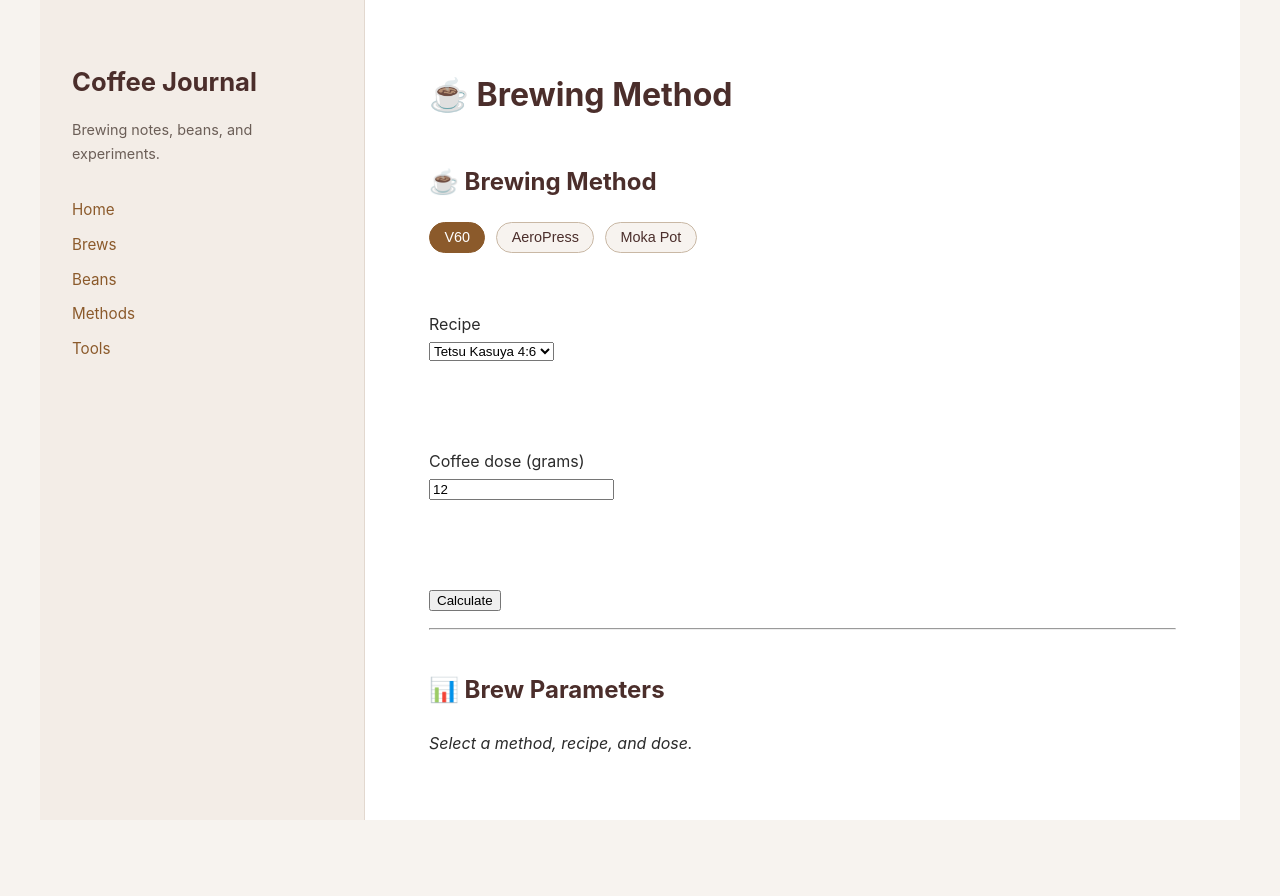
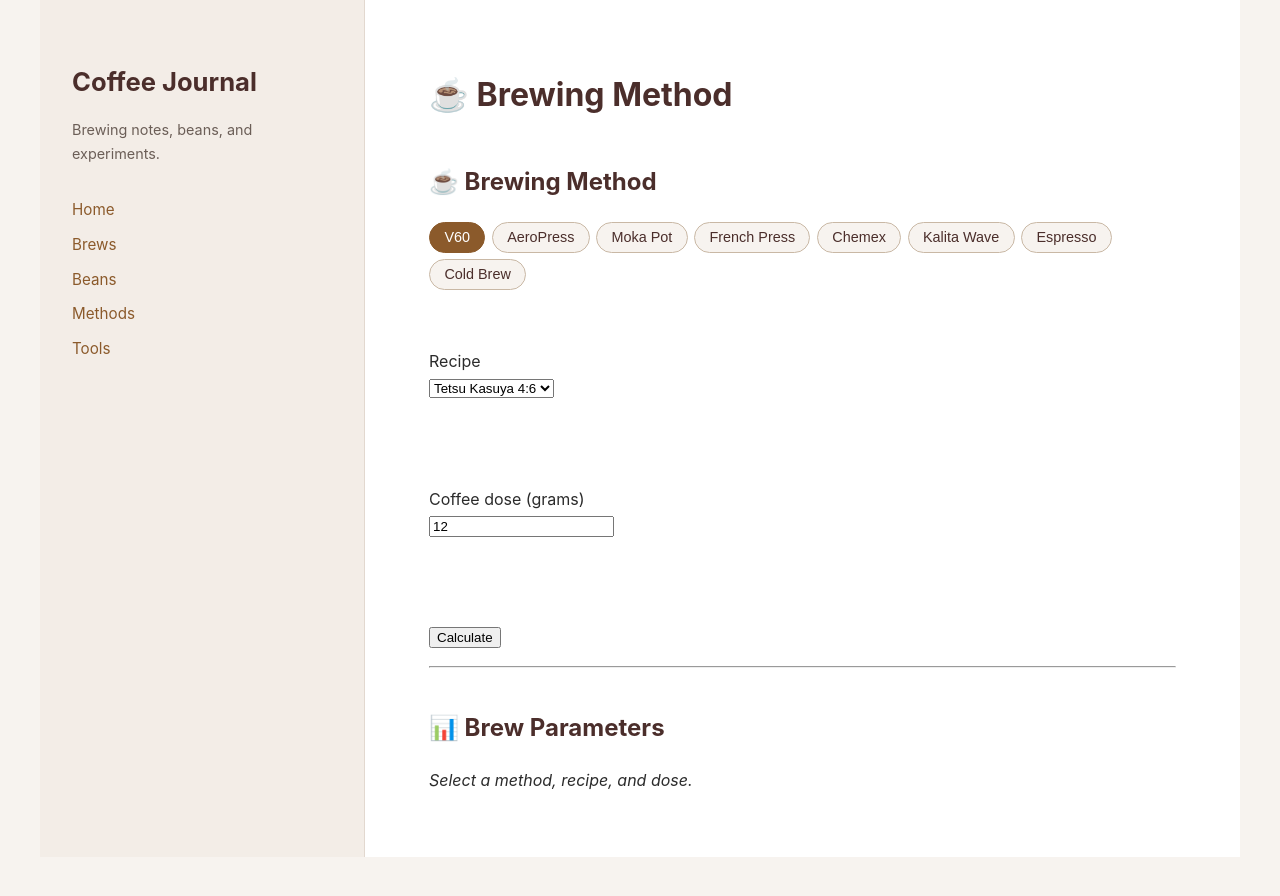
Before and after one commit to truedevopsmk-lab/coffee-test, a Jekyll site: the page built from tools/brew-calculator/index.md, in a window 1280 px wide. Shown: the top 896 px of the page. Built offline with Jekyll 4.4.1, drawn with Linux system fonts in a browser that asks for light colours; our own code applies the rules of GitHub Pages for plain Markdown files; some of the changed lines change nothing that is shown.

Commit message:
Add more brew methods and dynamic method picker

```diff
--- a/assets/coffee.css
+++ b/assets/coffee.css
@@ -94,6 +94,9 @@
 /* Method selector badges */
 #methods {
   margin-bottom: 1rem;
+  display: flex;
+  flex-wrap: wrap;
+  gap: 0.4rem;
 }
 
 .method {
@@ -101,7 +104,6 @@
   background: #f7f3ef;
   color: #4b2e2b;
   padding: 0.4rem 0.9rem;
-  margin-right: 0.4rem;
   border-radius: 20px;
   cursor: pointer;
   font-size: 0.9rem;
--- a/tools/brew-calculator/calculator.js
+++ b/tools/brew-calculator/calculator.js
@@ -1,80 +1,20 @@
 document.addEventListener("DOMContentLoaded", () => {
-
-  /* -----------------------------
-     Recipe definitions
-  ------------------------------*/
-  const recipes = {
-    v60: [
-      { id: "tetsu", name: "Tetsu Kasuya 4:6" },
-      { id: "hoffmann", name: "Hoffmann V60" }
-    ],
-    aeropress: [
-      { id: "ap-standard", name: "AeroPress (Inverted)" },
-      { id: "ap-concentrate", name: "AeroPress Concentrate" }
-    ],
-    mokapot: [
-      { id: "moka-classic", name: "Moka Pot (Classic)" }
-    ]
-  };
-
-  let currentMethod = "v60";
-
-  const recipeSelect = document.getElementById("recipe");
-  const output = document.getElementById("output");
-  const brewLogActions = document.getElementById("brew-log-actions");
-
-  /* -----------------------------
-     Populate recipe dropdown
-  ------------------------------*/
-  function loadRecipes() {
-    recipeSelect.innerHTML = "";
-    recipes[currentMethod].forEach(r => {
-      const opt = document.createElement("option");
-      opt.value = r.id;
-      opt.textContent = r.name;
-      recipeSelect.appendChild(opt);
-    });
-  }
-
-  /* -----------------------------
-     Method selector badges
-  ------------------------------*/
-  document.querySelectorAll(".method").forEach(btn => {
-    btn.addEventListener("click", () => {
-      document.querySelectorAll(".method").forEach(b =>
-        b.classList.remove("active")
-      );
-      btn.classList.add("active");
-      currentMethod = btn.dataset.method;
-      loadRecipes();
-      output.innerHTML = "<em>Select a method, recipe, and dose.</em>";
-      brewLogActions.style.display = "none";
-    });
-  });
-
-  loadRecipes();
-
-  /* -----------------------------
-     CALCULATE (exposed globally)
-  ------------------------------*/
-  window.calculate = function () {
-    const recipe = recipeSelect.value;
-    const coffee = parseFloat(document.getElementById("coffee").value);
-
-    if (!coffee || coffee <= 0) {
-      output.innerHTML = "<strong>Please enter a valid coffee dose.</strong>";
-      return;
-    }
-
-    /* -------- V60: Tetsu 4:6 -------- */
-    if (recipe === "tetsu") {
+  const methods = [
+    {
+      id: "v60",
+      name: "V60",
+      recipes: [
+        {
+          id: "tetsu",
+          name: "Tetsu Kasuya 4:6",
+          render: (coffee) => {
             const ratio = "1:16.6";
             const temp = "90–92°C";
             const total = Math.round(coffee * 16.6);
             const first = Math.round(total * 0.4);
             const second = total - first;
 
-      output.innerHTML = `
+            return `
               <h3>Tetsu Kasuya 4:6 (V60)</h3>
               <ul>
                 <li>Coffee: ${coffee} g</li>
@@ -90,15 +30,17 @@
               tune strength. Lower temperatures preserve clarity.</p>
             `;
           }
-
-    /* -------- V60: Hoffmann -------- */
-    if (recipe === "hoffmann") {
+        },
+        {
+          id: "hoffmann",
+          name: "Hoffmann V60",
+          render: (coffee) => {
             const ratio = "1:16.7";
             const temp = "96–98°C";
             const total = Math.round(coffee * 16.67);
-      const bloom = coffee * 2;
+            const bloom = Math.round(coffee * 2);
 
-      output.innerHTML = `
+            return `
               <h3>Hoffmann V60</h3>
               <ul>
                 <li>Coffee: ${coffee} g</li>
@@ -113,14 +55,22 @@
               uniformity and clarity.</p>
             `;
           }
-
-    /* -------- AeroPress: Inverted -------- */
-    if (recipe === "ap-standard") {
+        }
+      ]
+    },
+    {
+      id: "aeropress",
+      name: "AeroPress",
+      recipes: [
+        {
+          id: "ap-standard",
+          name: "AeroPress (Inverted)",
+          render: (coffee) => {
             const ratio = "1:15";
             const temp = "85–90°C";
             const water = Math.round(coffee * 15);
 
-      output.innerHTML = `
+            return `
               <h3>AeroPress (Inverted)</h3>
               <ul>
                 <li>Coffee: ${coffee} g</li>
@@ -135,15 +85,17 @@
               producing a rich, balanced cup.</p>
             `;
           }
-
-    /* -------- AeroPress: Concentrate -------- */
-    if (recipe === "ap-concentrate") {
+        },
+        {
+          id: "ap-concentrate",
+          name: "AeroPress Concentrate",
+          render: (coffee) => {
             const ratio = "1:4 (brew) + dilution";
             const temp = "85–90°C";
             const brewWater = Math.round(coffee * 4);
             const dilution = Math.round(coffee * 8);
 
-      output.innerHTML = `
+            return `
               <h3>AeroPress Concentrate</h3>
               <ul>
                 <li>Coffee: ${coffee} g</li>
@@ -157,14 +109,22 @@
               without over-extracting.</p>
             `;
           }
-
-    /* -------- Moka Pot -------- */
-    if (recipe === "moka-classic") {
+        }
+      ]
+    },
+    {
+      id: "mokapot",
+      name: "Moka Pot",
+      recipes: [
+        {
+          id: "moka-classic",
+          name: "Moka Pot (Classic)",
+          render: (coffee) => {
             const ratio = "≈1:10–1:15 (by yield)";
             const temp = "Boiling water in base";
             const water = Math.round(coffee * 15);
 
-      output.innerHTML = `
+            return `
               <h3>Moka Pot (Classic)</h3>
               <ul>
                 <li>Coffee: ${coffee} g</li>
@@ -179,25 +139,263 @@
               and produces a sweeter, fuller-bodied cup.</p>
             `;
           }
+        }
+      ]
+    },
+    {
+      id: "frenchpress",
+      name: "French Press",
+      recipes: [
+        {
+          id: "fp-classic",
+          name: "French Press (Classic)",
+          render: (coffee) => {
+            const ratio = "1:15";
+            const temp = "93–96°C";
+            const water = Math.round(coffee * 15);
 
+            return `
+              <h3>French Press (Classic)</h3>
+              <ul>
+                <li>Coffee: ${coffee} g</li>
+                <li>Water: ${water} g</li>
+                <li>Ratio: ${ratio}</li>
+                <li>Water temp: ${temp}</li>
+                <li>Grind: Coarse</li>
+                <li>Steep time: 4:00</li>
+              </ul>
+              <p><strong>Why this works:</strong><br>
+              Full-immersion with coarse grind yields rich body and low astringency.</p>
+            `;
+          }
+        }
+      ]
+    },
+    {
+      id: "chemex",
+      name: "Chemex",
+      recipes: [
+        {
+          id: "chemex-classic",
+          name: "Chemex (Classic 1:15)",
+          render: (coffee) => {
+            const ratio = "1:15";
+            const total = Math.round(coffee * 15);
+
+            return `
+              <h3>Chemex (Classic)</h3>
+              <ul>
+                <li>Coffee: ${coffee} g</li>
+                <li>Total water: ${total} g</li>
+                <li>Ratio: ${ratio}</li>
+                <li>Water temp: 94–96°C</li>
+                <li>Bloom: ${Math.round(coffee * 2.5)} g (45 sec)</li>
+                <li>Brew time: 4:00–5:00</li>
+              </ul>
+              <p><strong>Why this works:</strong><br>
+              Thicker filters reduce oils and fines for a clean, tea-like cup.</p>
+            `;
+          }
+        }
+      ]
+    },
+    {
+      id: "kalita",
+      name: "Kalita Wave",
+      recipes: [
+        {
+          id: "kalita-wave",
+          name: "Kalita Wave (Pulse Pour)",
+          render: (coffee) => {
+            const ratio = "1:16";
+            const total = Math.round(coffee * 16);
+
+            return `
+              <h3>Kalita Wave (Pulse Pour)</h3>
+              <ul>
+                <li>Coffee: ${coffee} g</li>
+                <li>Total water: ${total} g</li>
+                <li>Ratio: ${ratio}</li>
+                <li>Water temp: 92–94°C</li>
+                <li>Pour pattern: 5 equal pulses</li>
+                <li>Brew time: 3:00–3:30</li>
+              </ul>
+              <p><strong>Why this works:</strong><br>
+              Flat-bed geometry supports even extraction and a sweet profile.</p>
+            `;
+          }
+        }
+      ]
+    },
+    {
+      id: "espresso",
+      name: "Espresso",
+      recipes: [
+        {
+          id: "espresso-standard",
+          name: "Espresso (1:2)",
+          render: (coffee) => {
+            const ratio = "1:2";
+            const yieldGrams = Math.round(coffee * 2);
+
+            return `
+              <h3>Espresso (Standard)</h3>
+              <ul>
+                <li>Dose: ${coffee} g</li>
+                <li>Target yield: ${yieldGrams} g</li>
+                <li>Ratio: ${ratio}</li>
+                <li>Water temp: 92–94°C</li>
+                <li>Pressure: 9 bar</li>
+                <li>Shot time: 25–32 sec</li>
+              </ul>
+              <p><strong>Why this works:</strong><br>
+              Balanced ratio and shot time target sweetness and structure.</p>
+            `;
+          }
+        }
+      ]
+    },
+    {
+      id: "coldbrew",
+      name: "Cold Brew",
+      recipes: [
+        {
+          id: "cb-immersion",
+          name: "Cold Brew (Immersion)",
+          render: (coffee) => {
+            const ratio = "1:8 concentrate";
+            const water = Math.round(coffee * 8);
+
+            return `
+              <h3>Cold Brew (Immersion)</h3>
+              <ul>
+                <li>Coffee: ${coffee} g</li>
+                <li>Water: ${water} g</li>
+                <li>Ratio: ${ratio}</li>
+                <li>Water temp: Room temp / cold</li>
+                <li>Grind: Coarse</li>
+                <li>Steep time: 12–16 hours</li>
+              </ul>
+              <p><strong>Why this works:</strong><br>
+              Long cool extraction emphasizes chocolatey sweetness and low acidity.</p>
+            `;
+          }
+        }
+      ]
+    }
+  ];
+
+  let currentMethod = methods[0].id;
+
+  const methodsContainer = document.getElementById("methods");
+  const recipeSelect = document.getElementById("recipe");
+  const output = document.getElementById("output");
+  const brewLogActions = document.getElementById("brew-log-actions");
+  const markdownOutput = document.getElementById("brew-markdown-output");
+  const copyButton = document.getElementById("copy-brew-log");
+
+  function getMethodById(methodId) {
+    return methods.find((method) => method.id === methodId);
+  }
+
+  function resetGeneratedLog() {
+    markdownOutput.style.display = "none";
+    markdownOutput.textContent = "";
+    copyButton.style.display = "none";
+  }
+
+  function renderMethodButtons() {
+    methodsContainer.innerHTML = "";
+
+    methods.forEach((method) => {
+      const button = document.createElement("button");
+      button.type = "button";
+      button.className = "method";
+      button.dataset.method = method.id;
+      button.textContent = method.name;
+
+      if (method.id === currentMethod) {
+        button.classList.add("active");
+      }
+
+      button.addEventListener("click", () => {
+        currentMethod = method.id;
+        renderMethodButtons();
+        loadRecipes();
+        output.innerHTML = "<em>Select a method, recipe, and dose.</em>";
+        brewLogActions.style.display = "none";
+        resetGeneratedLog();
+      });
+
+      methodsContainer.appendChild(button);
+    });
+  }
+
+  function loadRecipes() {
+    const selectedMethod = getMethodById(currentMethod);
+    const methodRecipes = selectedMethod ? selectedMethod.recipes : [];
+
+    recipeSelect.innerHTML = "";
+
+    methodRecipes.forEach((recipe) => {
+      const option = document.createElement("option");
+      option.value = recipe.id;
+      option.textContent = recipe.name;
+      recipeSelect.appendChild(option);
+    });
+  }
+
+  renderMethodButtons();
+  loadRecipes();
+
+  window.calculate = function () {
+    const selectedMethod = getMethodById(currentMethod);
+    const recipeId = recipeSelect.value;
+    const coffeeInput = document.getElementById("coffee").value;
+    const coffee = Number.parseFloat(coffeeInput);
+
+    if (!Number.isFinite(coffee) || coffee <= 0) {
+      output.innerHTML = "<strong>Please enter a valid coffee dose.</strong>";
+      brewLogActions.style.display = "none";
+      resetGeneratedLog();
+      return;
+    }
+
+    if (!selectedMethod) {
+      output.innerHTML = "<strong>Please select a valid brewing method.</strong>";
+      brewLogActions.style.display = "none";
+      resetGeneratedLog();
+      return;
+    }
+
+    const selectedRecipe = selectedMethod.recipes.find(
+      (recipe) => recipe.id === recipeId
+    );
+
+    if (!selectedRecipe) {
+      output.innerHTML = "<strong>Please select a valid recipe.</strong>";
+      brewLogActions.style.display = "none";
+      resetGeneratedLog();
+      return;
+    }
+
+    output.innerHTML = selectedRecipe.render(coffee);
     brewLogActions.style.display = "block";
+    resetGeneratedLog();
   };
 
-  /* -----------------------------
-     Brew log builder
-  ------------------------------*/
   window.openBrewLogBuilder = function () {
     const builder = document.getElementById("brew-log-builder");
+    const beanSelect = document.getElementById("bean-select");
+
     builder.style.display = "block";
+    beanSelect.innerHTML = "";
 
-    const select = document.getElementById("bean-select");
-    select.innerHTML = "";
-
-    window.beans.forEach(bean => {
-      const opt = document.createElement("option");
-      opt.value = bean.title;
-      opt.textContent = bean.title;
-      select.appendChild(opt);
+    window.beans.forEach((bean) => {
+      const option = document.createElement("option");
+      option.value = bean.title;
+      option.textContent = bean.title;
+      beanSelect.appendChild(option);
     });
   };
 
@@ -209,13 +407,10 @@
     const notes = document.getElementById("notes").value;
 
     const today = new Date().toISOString().split("T")[0];
-  const recipeName =
-    recipeSelect.options[recipeSelect.selectedIndex].text;
+    const recipeName = recipeSelect.options[recipeSelect.selectedIndex].text;
 
-  // Extract brew parameters text cleanly
-  const brewParams = output.innerText
-    .split("\n")
-    .map(line => `- ${line}`)
+    const brewParams = Array.from(output.querySelectorAll("li"))
+      .map((item) => `- ${item.textContent}`)
       .join("\n");
 
     const markdown = `
@@ -260,25 +455,31 @@
 Overall impressions, adjustments, and reflections from this brew.
 `.trim();
 
-  const pre = document.getElementById("brew-markdown-output");
-  pre.style.display = "block";
-  pre.textContent = markdown;
+    markdownOutput.style.display = "block";
+    markdownOutput.textContent = markdown;
+    copyButton.style.display = "inline-block";
+  };
+});
 
-  document.getElementById("copy-brew-log").style.display = "inline-block";
-};
-;
-
-});
 window.copyBrewLog = function () {
   const pre = document.getElementById("brew-markdown-output");
   const button = document.getElementById("copy-brew-log");
 
-  navigator.clipboard.writeText(pre.textContent).then(() => {
+  navigator.clipboard.writeText(pre.textContent).then(
+    () => {
       const originalText = button.textContent;
       button.textContent = "Copied ✓";
 
       setTimeout(() => {
         button.textContent = originalText;
       }, 1500);
-  });
+    },
+    () => {
+      button.textContent = "Copy failed";
+
+      setTimeout(() => {
+        button.textContent = "Copy Brew Log";
+      }, 1500);
+    }
+  );
 };
--- a/tools/brew-calculator/index.md
+++ b/tools/brew-calculator/index.md
@@ -1,10 +1,6 @@
 ## ☕ Brewing Method
 
-<div id="methods">
-  <button class="method active" data-method="v60">V60</button>
-  <button class="method" data-method="aeropress">AeroPress</button>
-  <button class="method" data-method="mokapot">Moka Pot</button>
-</div>
+<div id="methods" aria-label="Brewing methods"></div>
 
 <br>
 
@@ -18,18 +14,18 @@
 
 <br><br>
 
-<button onclick="calculate()">Calculate</button>
+<button type="button" onclick="calculate()">Calculate</button>
 
 ---
 
 ## 📊 Brew Parameters
 
-<div id="output">
+<div id="output" aria-live="polite">
   <em>Select a method, recipe, and dose.</em>
 </div>
 
 <div id="brew-log-actions" style="display:none; margin-top:1rem;">
-  <button onclick="openBrewLogBuilder()">Create Brew Log</button>
+  <button type="button" onclick="openBrewLogBuilder()">Create Brew Log</button>
 </div>
 
 <div id="brew-log-builder" style="display:none; margin-top:1.5rem;">
@@ -93,7 +89,7 @@
     placeholder="Your tasting notes..."
   ></textarea><br><br>
 
-  <button onclick="generateBrewMarkdown()">Generate Brew Log</button>
+  <button type="button" onclick="generateBrewMarkdown()">Generate Brew Log</button>
 </div>
 
 <pre id="brew-markdown-output" style="display:none; margin-top:1.5rem;"></pre>
```
Lines whose indentation alone changed are shown as unchanged.
